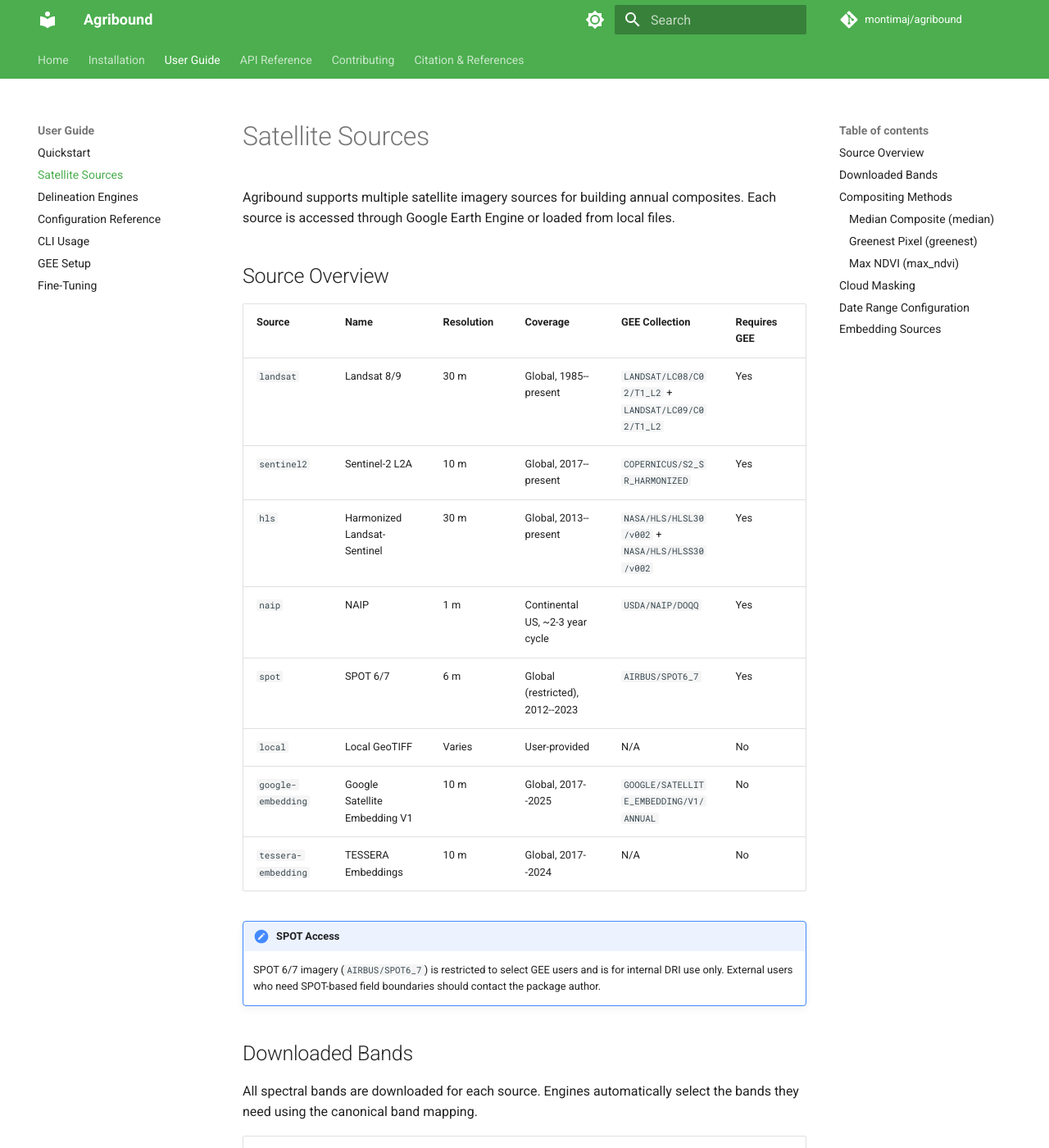
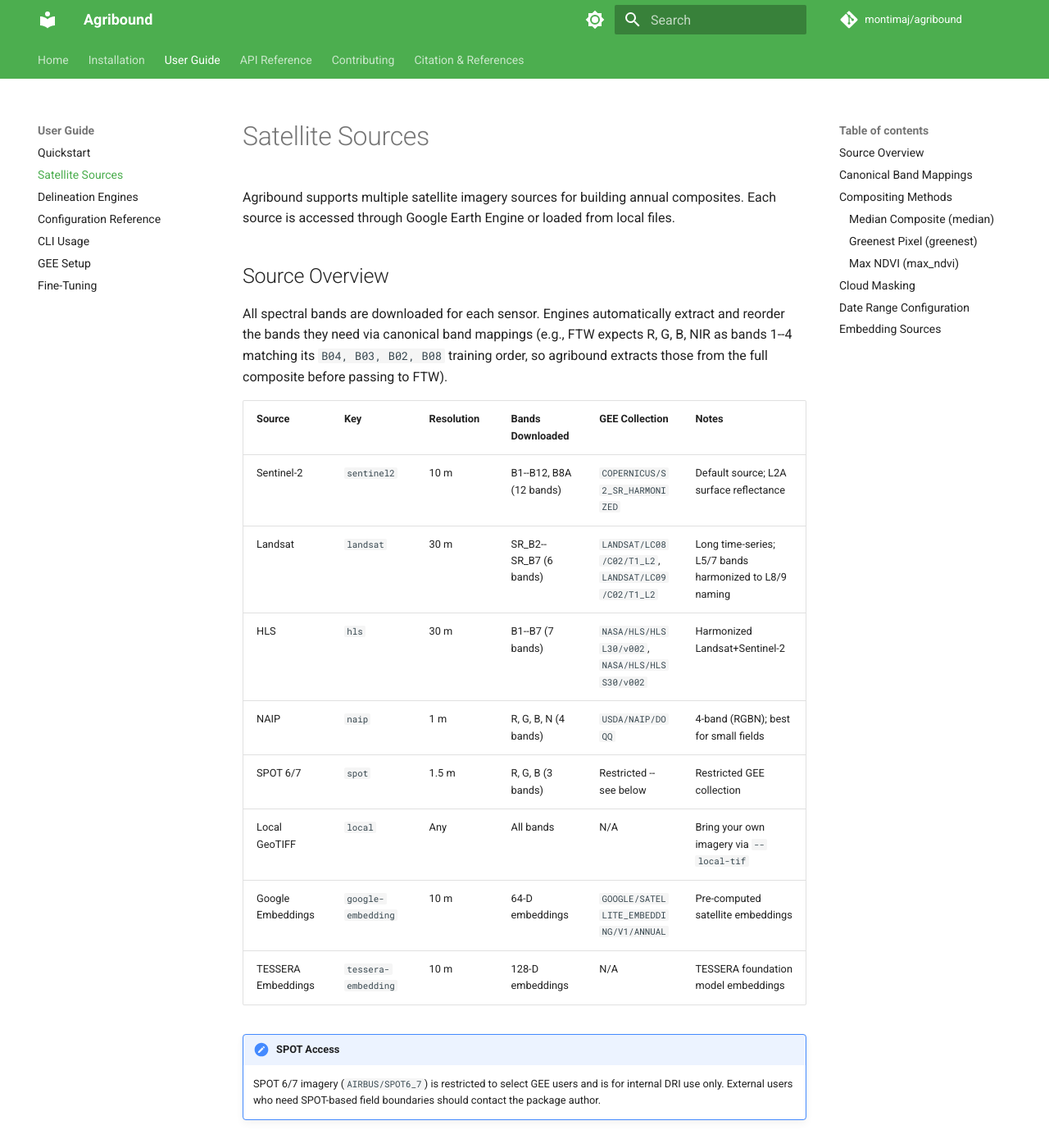
Before and after one commit to montimaj/agribound, an MkDocs documentation site: the page built from docs/user-guide/satellite-sources.md, in a window 1280 px wide and 1400 px high. Shown: the whole window at 82% size. Built offline with MkDocs 1.6.1 and Material for MkDocs 9.7.7, drawn with Linux system fonts in a browser that asks for light colours; comment, search, counter and statistics services are not loaded; some of the changed text lies outside the part shown.

Commit message:
Update docs

```diff
--- a/docs/user-guide/satellite-sources.md
+++ b/docs/user-guide/satellite-sources.md
@@ -4,31 +4,33 @@
 
 ## Source Overview
 
-| Source | Name | Resolution | Coverage | GEE Collection | Requires GEE |
+All spectral bands are downloaded for each sensor. Engines automatically extract and reorder the bands they need via canonical band mappings (e.g., FTW expects R, G, B, NIR as bands 1--4 matching its `B04, B03, B02, B08` training order, so agribound extracts those from the full composite before passing to FTW).
+
+| Source | Key | Resolution | Bands Downloaded | GEE Collection | Notes |
 |---|---|---|---|---|---|
-| `landsat` | Landsat 8/9 | 30 m | Global, 1985--present | `LANDSAT/LC08/C02/T1_L2` + `LANDSAT/LC09/C02/T1_L2` | Yes |
-| `sentinel2` | Sentinel-2 L2A | 10 m | Global, 2017--present | `COPERNICUS/S2_SR_HARMONIZED` | Yes |
-| `hls` | Harmonized Landsat-Sentinel | 30 m | Global, 2013--present | `NASA/HLS/HLSL30/v002` + `NASA/HLS/HLSS30/v002` | Yes |
-| `naip` | NAIP | 1 m | Continental US, ~2-3 year cycle | `USDA/NAIP/DOQQ` | Yes |
-| `spot` | SPOT 6/7 | 6 m | Global (restricted), 2012--2023 | `AIRBUS/SPOT6_7` | Yes |
-| `local` | Local GeoTIFF | Varies | User-provided | N/A | No |
-| `google-embedding` | Google Satellite Embedding V1 | 10 m | Global, 2017--2025 | `GOOGLE/SATELLITE_EMBEDDING/V1/ANNUAL` | No |
-| `tessera-embedding` | TESSERA Embeddings | 10 m | Global, 2017--2024 | N/A | No |
+| Sentinel-2 | `sentinel2` | 10 m | B1--B12, B8A (12 bands) | `COPERNICUS/S2_SR_HARMONIZED` | Default source; L2A surface reflectance |
+| Landsat | `landsat` | 30 m | SR_B2--SR_B7 (6 bands) | `LANDSAT/LC08/C02/T1_L2`, `LANDSAT/LC09/C02/T1_L2` | Long time-series; L5/7 bands harmonized to L8/9 naming |
+| HLS | `hls` | 30 m | B1--B7 (7 bands) | `NASA/HLS/HLSL30/v002`, `NASA/HLS/HLSS30/v002` | Harmonized Landsat+Sentinel-2 |
+| NAIP | `naip` | 1 m | R, G, B, N (4 bands) | `USDA/NAIP/DOQQ` | 4-band (RGBN); best for small fields |
+| SPOT 6/7 | `spot` | 1.5 m | R, G, B (3 bands) | Restricted -- see below | Restricted GEE collection |
+| Local GeoTIFF | `local` | Any | All bands | N/A | Bring your own imagery via `--local-tif` |
+| Google Embeddings | `google-embedding` | 10 m | 64-D embeddings | `GOOGLE/SATELLITE_EMBEDDING/V1/ANNUAL` | Pre-computed satellite embeddings |
+| TESSERA Embeddings | `tessera-embedding` | 10 m | 128-D embeddings | N/A | TESSERA foundation model embeddings |
 
 !!! note "SPOT Access"
     SPOT 6/7 imagery (`AIRBUS/SPOT6_7`) is restricted to select GEE users and is for internal DRI use only. External users who need SPOT-based field boundaries should contact the package author.
 
-## Downloaded Bands
+## Canonical Band Mappings
 
-All spectral bands are downloaded for each source. Engines automatically select the bands they need using the canonical band mapping.
+Each engine extracts the bands it needs from the full composite using these canonical mappings:
 
-| Source | All Bands | Canonical R | Canonical G | Canonical B | Canonical NIR |
-|---|---|---|---|---|---|
-| `landsat` | SR_B2, SR_B3, SR_B4, SR_B5, SR_B6, SR_B7 | SR_B4 | SR_B3 | SR_B2 | SR_B5 |
-| `sentinel2` | B1, B2, B3, B4, B5, B6, B7, B8, B8A, B9, B11, B12 | B4 | B3 | B2 | B8 |
-| `hls` | B1, B2, B3, B4, B5, B6, B7 | B4 | B3 | B2 | B5 |
-| `naip` | R, G, B, N | R | G | B | N |
-| `spot` | R, G, B | R | G | B | -- |
+| Source | Canonical R | Canonical G | Canonical B | Canonical NIR |
+|---|---|---|---|---|
+| `landsat` | SR_B4 | SR_B3 | SR_B2 | SR_B5 |
+| `sentinel2` | B4 | B3 | B2 | B8 |
+| `hls` | B4 | B3 | B2 | B5 |
+| `naip` | R | G | B | N |
+| `spot` | R | G | B | -- |
 
 For `local` sources, band mapping can be overridden via the `bands` configuration parameter.
 
```
Also changed, not shown: docs/user-guide/engines.md (+8 -8 lines).
